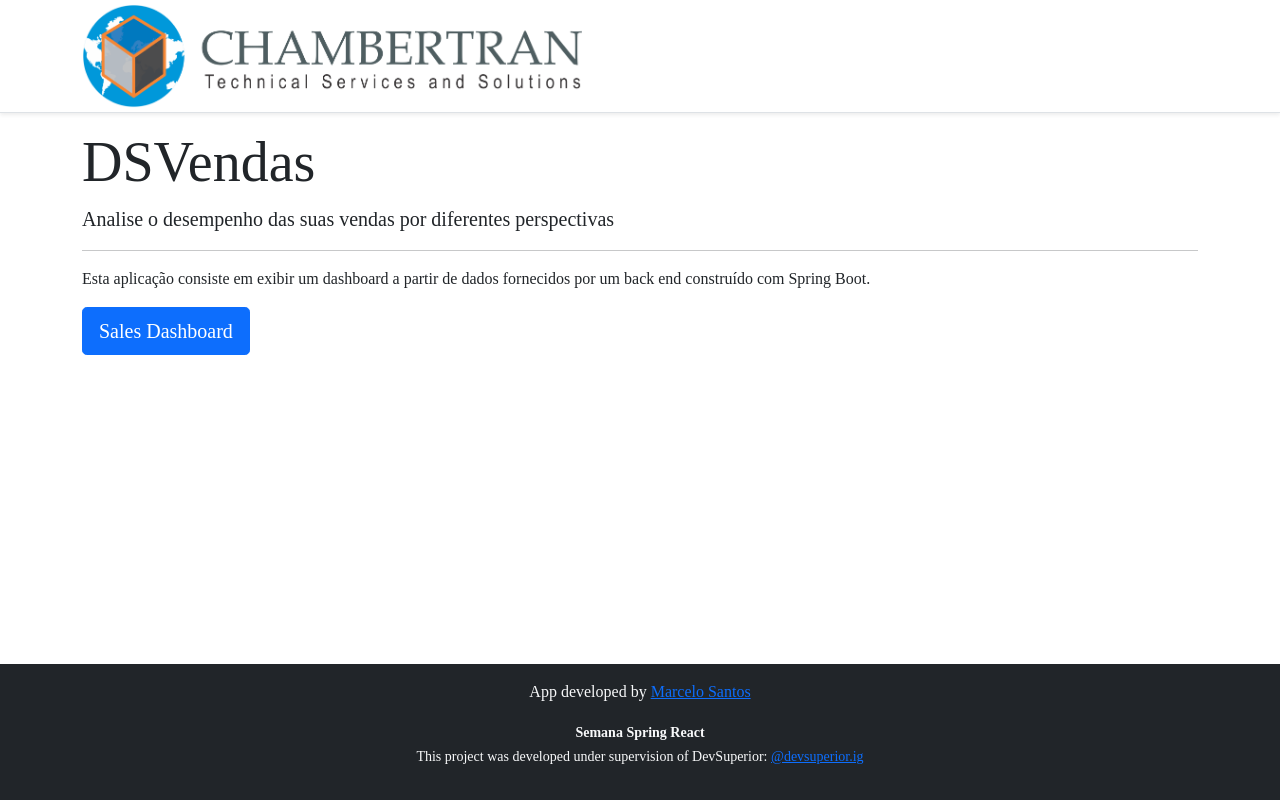
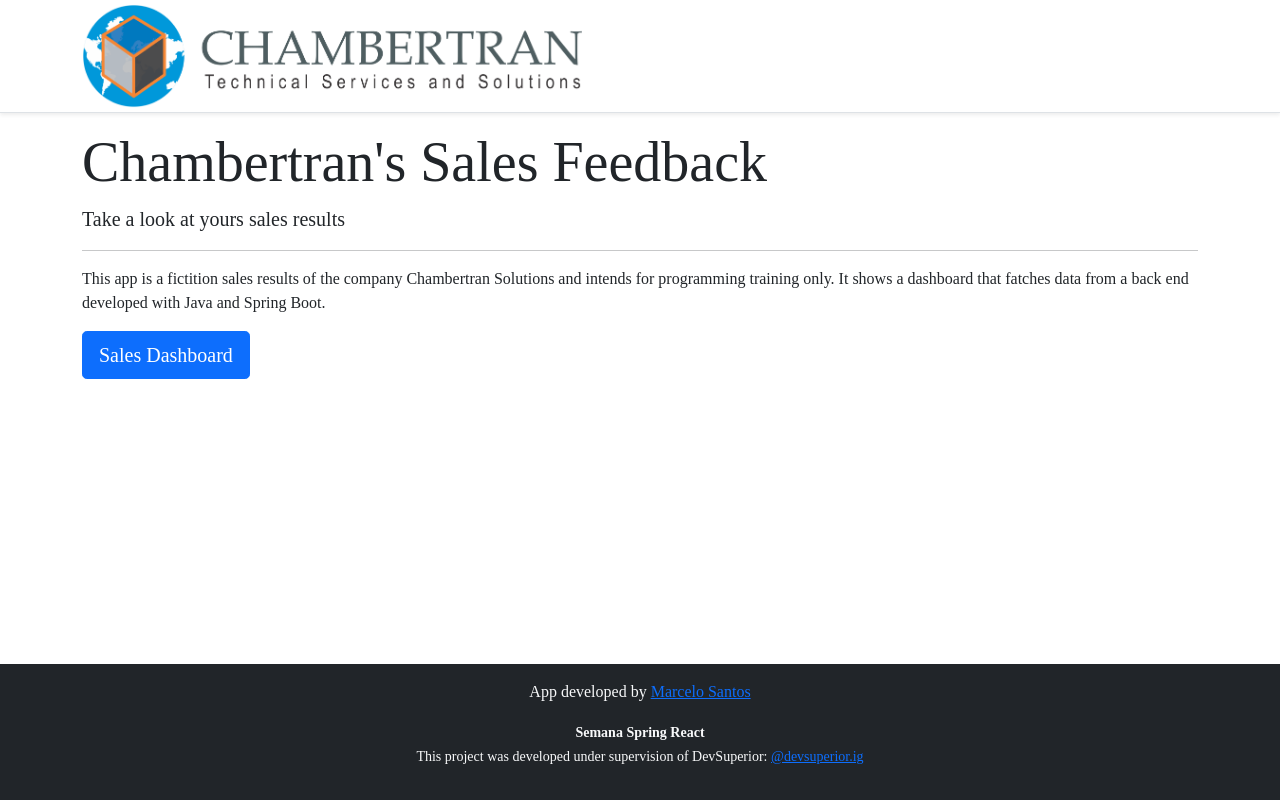
Before and after one commit to Marcelo-Biker-Dev/sds3-project, a React (Create React App) app in the folder frontend/: page / in a window 1280 px wide. Built offline with nearby package versions, Linux system fonts and the light colour scheme; a web font is replaced by a local one.

Commit message:
switched back-end url from localhost to heroku

```diff
--- a/frontend/src/pages/Home/index.tsx
+++ b/frontend/src/pages/Home/index.tsx
@@ -8,10 +8,10 @@ function Home() {
             <NavBar />
             <div className="container">
                 <div className="jumbotron">
-                    <h1 className="display-4">DSVendas</h1>
-                    <p className="lead">Analise o desempenho das suas vendas por diferentes perspectivas</p>
+                    <h1 className="display-4">Chambertran's Sales Feedback</h1>
+                    <p className="lead">Take a look at yours sales results</p>
                     <hr />
-                    <p>Esta aplicação consiste em exibir um dashboard a partir de dados fornecidos por um back end construído com Spring Boot.</p>
+                    <p>This app is a fictition sales results of the company Chambertran Solutions and intends for programming training only. It shows a dashboard that fatches data from a back end developed with Java and Spring Boot.</p>
                     <Link className="btn btn-primary btn-lg" to="/dashboard">
                         Sales Dashboard
                     </Link>
--- a/frontend/src/utils/requests.ts
+++ b/frontend/src/utils/requests.ts
@@ -1 +1 @@
-export const BASE_URL = process.env.REACT_APP_backend_url ?? "http://localhost:8080"
+export const BASE_URL = process.env.REACT_APP_backend_url ?? "https://sds3-project.herokuapp.com/"
```
